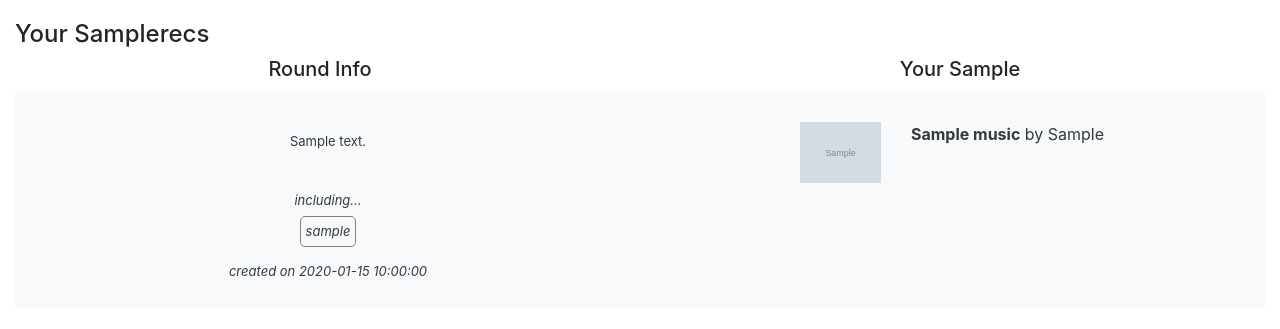
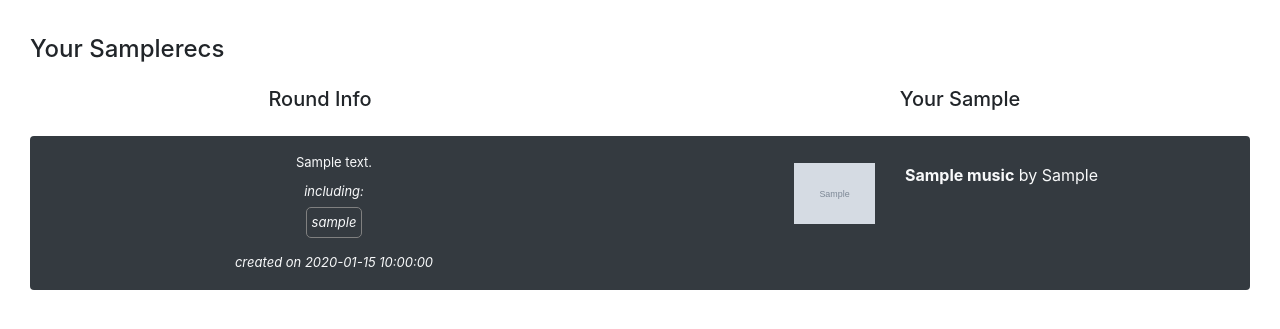
Before and after one commit to nknaian/musicrecs, a Python web app: template musicrecs/templates/user/rounds.html in a window 1280 px wide. Shown: the part 66-395 px from the top of the page. Run offline with Jinja, Linux system fonts and the light colour scheme; the template is opened without the code that fills it: most values are stand-ins (such as "Sample title", 1, 10 or a date in 2020); grey boxes marked "Sample" are stand-in pictures; some libraries are stand-ins or nearby versions.

Commit message:
Re-style user pages

```diff
--- a/musicrecs/static/style.css
+++ b/musicrecs/static/style.css
@@ -55,6 +55,10 @@ h5 {
     font-weight: bold;
     font-style: italic;
     margin-bottom: 10px;
+}
+
+.div_user_rounds_section {
+    padding: 15px;
 }
 
 .div_recommender_name {
--- a/musicrecs/templates/user/profile.html
+++ b/musicrecs/templates/user/profile.html
@@ -1,5 +1,7 @@
 {% extends 'base.html' %}
 
 {% block content %}
-Hello {{get_user_display_name()}}!
+<div style="padding: 15px;">
+    Hello {{get_user_display_name()}}!
+</div>
 {% endblock %}
--- a/musicrecs/templates/user/rounds.html
+++ b/musicrecs/templates/user/rounds.html
@@ -1,7 +1,9 @@
 {% extends 'base.html' %}
 
 {% block content %}
+<div class="div_user_rounds_section">
     <h4>Your {{music_type}}recs</h4>
+</div>
 
 <div class="row">
     <div class="col" style="text-align: center;">
@@ -13,15 +15,18 @@
 </div>
 
 {% for round, music in round_music_subs %}
-    <a class="container-fluid bg-light text-dark btn" id="user_round_block" role="button" href="{{url_for('round.index', long_id=round.long_id)}}" style="padding: 15px; margin-bottom: 15px;">
-        <div class="row" style="margin-top: 15px;">
+    <div class="div_user_rounds_section">
+        <a class="container-fluid bg-dark text-light btn" id="user_round_block" role="button" href="{{url_for('round.index', long_id=round.long_id)}}">
+            <div class="row">
                 <div class="col-6">
-                <div class="div_round_info" style="margin-bottom: 40px;">{{ round.description }}</div>
+                    <div class="div_round_info">{{ round.description|truncate(60,true) }}</div>
                     {% if round.submissions %}
                         <div class="div_round_info font-italic">
-                        including...<br>
+                            including:<br>
                             {% for submission in round.submissions %}
-                            <span class="div_recommender_name">{{submission.user_name}}</span>
+                                {% if loop.index0 < 4 %}
+                                    <span class="div_recommender_name">{{submission.user_name|truncate(15,true)}}</span>
+                                {% endif %}
                             {% endfor %}
                         </div>
                     {% endif %}
@@ -30,7 +35,7 @@
                     </div>
                 </div>
                 <div class="col-6">
-                <div class="row justify-content-center">
+                    <div class="row justify-content-center" style="padding-top: 20px;">
                         <div class="col-auto">
                             <img src="{{music.img_url}}"
                                 alt="{{music.name}}"
@@ -43,5 +48,6 @@
                 </div>
             </div>
         </a>
+    </div>
 {% endfor %}
 {% endblock %}
```
Lines whose indentation alone changed are shown as unchanged.
